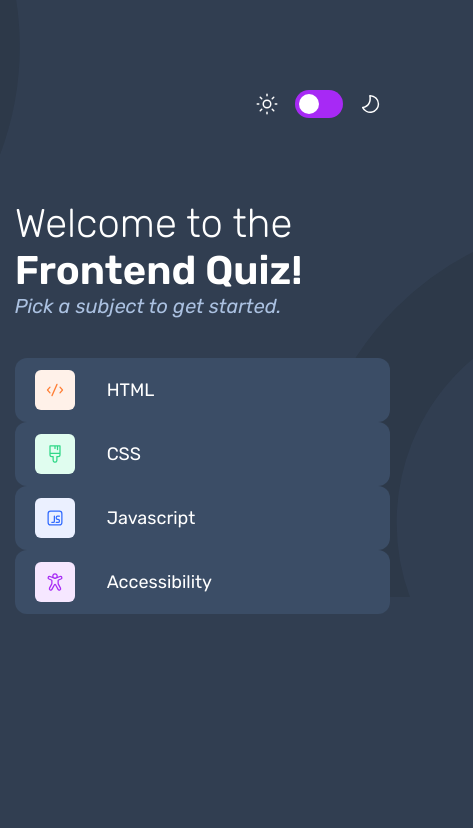
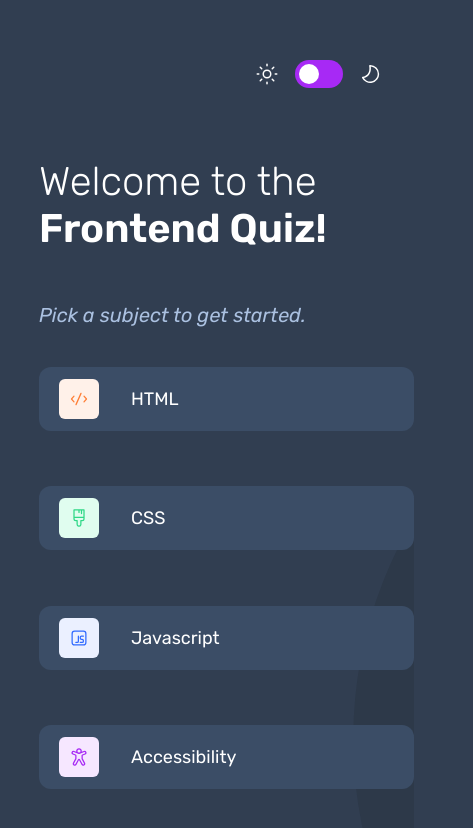
Before and after one commit to Steph-en/Frontend-Quiz-App, a website: page index.html in a window 390 px wide. Shown: the whole page, 473 px wide, since content can reach past the window. Drawn offline with Linux system fonts and the light colour scheme.

```diff
--- a/src/js/index.ts
+++ b/src/js/index.ts
@@ -203,6 +203,8 @@
             console.error("Error fetching quiz data:");
         });
 
+        // Select function
+        function selectSingleOption(optionHTML: string) {
             function handleOptionClick(event: Event) {
                 const clickedOption = event.currentTarget as HTMLElement;
                 options.forEach((option) => {
@@ -213,6 +215,11 @@
                 });
                 clickedOption.classList.add("select");
                 console.log(clickedOption);
+            }
+
+            options.forEach(option => {
+                option.addEventListener("click", handleOptionClick);
+            });
         }
 
         const optionsContainer = document.querySelector('.options');
@@ -246,12 +253,7 @@
     });
 });
 
-// Select function
-function selectSingleOption(optionHTML: string) {
-    options.forEach(option => {
-        option.addEventListener("click", handleOptionClick());
-    });
-}
+
 
 
 function escapeHtml(html: string): string {
--- a/src/styles/_buttons.scss
+++ b/src/styles/_buttons.scss
@@ -1,9 +1,8 @@
 @use "config";
 
 .head {
-    margin: 0;
-    padding: 0;
-    margin: 90px;
+    margin: 60px 0;
+}
 
 .toggle {
     gap: 16px;
@@ -66,4 +65,3 @@
         cursor: pointer;
     }
 }
-}
--- a/src/styles/style.scss
+++ b/src/styles/style.scss
@@ -35,7 +35,7 @@
 
 body {
     width: 100%;
-    height: 100%;
+    height: 100vh;
     background-size: cover;
     background-position: center;
     background-repeat: no-repeat;
@@ -43,20 +43,21 @@
     background-color: var(--bg-primary);
 }
 
-.head {
-    width: 70%;
-}
-
 .main {
+    width: 100%;
+    height: 100vh;
     display: flex;
-    justify-content: center;
     align-items: center;
     flex-direction: column;
 }
 
+.head {
+    width: 80%;
+}
+
 .container {
-    width: 65%;
-    height: 45vh;
+    width: 80%;
+    height: 50%;
     display: flex;
     flex-direction: row;
     justify-content: center;
@@ -91,7 +92,7 @@
 
 .lessons {
     width: 100%;
-    height: inherit;
+    height: 100%;
     display: flex;
     flex-direction: column;
     justify-content: space-between;
@@ -147,38 +148,38 @@
 @media screen and (max-width: 1024px) {
     body {
         width: 100%;
-        height: 100%;
-        display: flex;
-        align-items: center;
-        justify-content: center;
-        // background-position: cover;
-        // background-size: cover;
+        height: 100vh;
+        background-size: cover;
+        background-position: center;
     }
 
     .main {
-        margin: 0;
-        padding: 10px;
         display: flex;
+        align-items: center;
         flex-direction: column;
     }
 
     .head {
-        width: 100vw;
+        width: 80%;
     }
 
     .container {
+        width: 80%;
+        height: 75vh;
         display: flex;
-        align-items: baseline;
         flex-direction: column;
-        justify-content: space-between;
+        gap: 20px;
     }
 
     .menu-heading {
-        width: 640px;
+        width: 100%;
+        height: 20vh;
     }
 
     .lessons {
         width: 100%;
+        height: 50vh;
+    }
 
     .category-link {
         height: 80px;
@@ -194,7 +195,7 @@
             border-radius: 6px;
         }
     }
-    }
+
 }
 
 @media (max-width: 600px) {
```
Also changed, not shown: src/js/dist/index.js, src/styles/dist/questions.css, src/styles/dist/style.css. Lines whose indentation alone changed are shown as unchanged.
